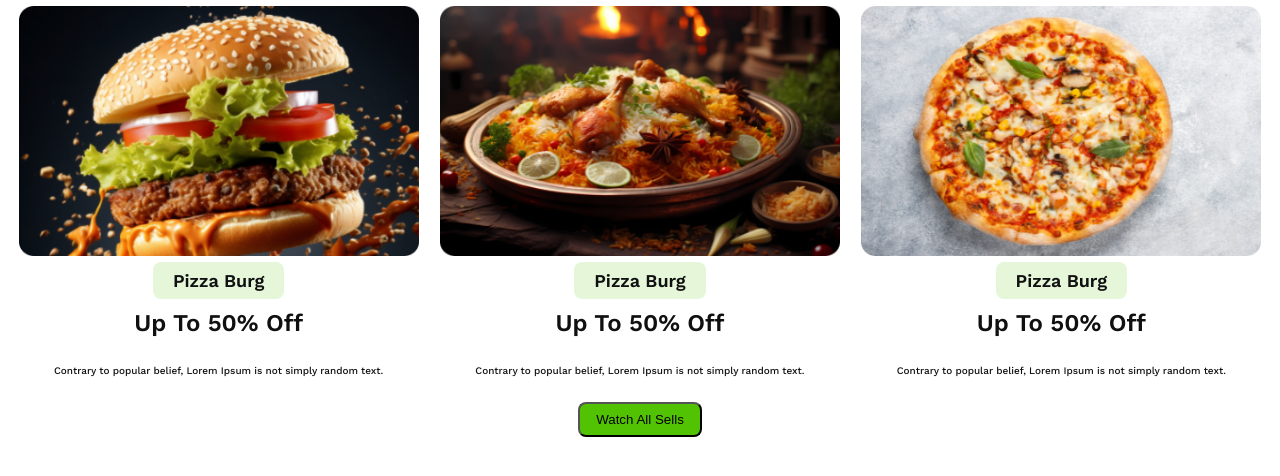
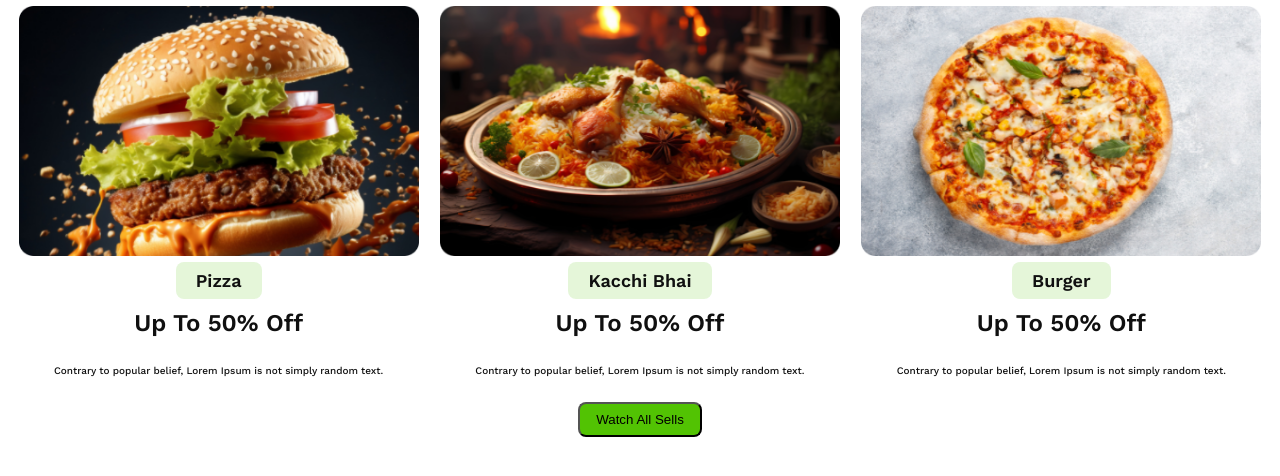
Before and after one commit to ahbab-zaman/restaurant-menu-project, a plain HTML site: page index.html in a window 1280 px wide. Shown: the part 170-646 px from the top of the page. Drawn offline with nearby package versions, Linux system fonts and the light colour scheme.

Commit message:
chaning some titles

```diff
--- a/index.html
+++ b/index.html
@@ -12,17 +12,17 @@
         <h1 class="title">Your Favorite Brands Food Are Now On Sale</h1>
         <div class="box-container">
             <div class="box">
-                <img src="assets/burger.png" alt="Burger">
+                <img src="assets/burger.png" alt="Pizza">
                <div class="img-title">
-                <span class="img-info">Pizza Burg</span>
+                <span class="img-info">Pizza</span>
                </div>
                 <h2 class="img-desc">Up To 50% Off</h2>
                 <p class="description">Contrary to popular belief, Lorem Ipsum is not simply random text.</p>
             </div>
             <div class="box">
-                <img src="assets/biriyani.png" alt="Burger">
+                <img src="assets/biriyani.png" alt="Kacchi  biriyani">
                <div class="img-title">
-                <span class="img-info">Pizza Burg</span>
+                <span class="img-info">Kacchi Bhai</span>
                </div>
                 <h2 class="img-desc">Up To 50% Off</h2>
                 <p class="description">Contrary to popular belief, Lorem Ipsum is not simply random text.</p>
@@ -30,7 +30,7 @@
             <div class="box">
                 <img src="assets/pizza.png" alt="Burger">
                <div class="img-title">
-                <span class="img-info">Pizza Burg</span>
+                <span class="img-info">Burger</span>
                </div>
                 <h2 class="img-desc">Up To 50% Off</h2>
                 <p class="description">Contrary to popular belief, Lorem Ipsum is not simply random text.</p>
--- a/styles/style.css
+++ b/styles/style.css
@@ -81,6 +81,7 @@
     background-color: black;
     color: wheat;
     transform: all 0.4s;
+    cursor: pointer;
 }
 .btn-box{
     display: flex;
```
